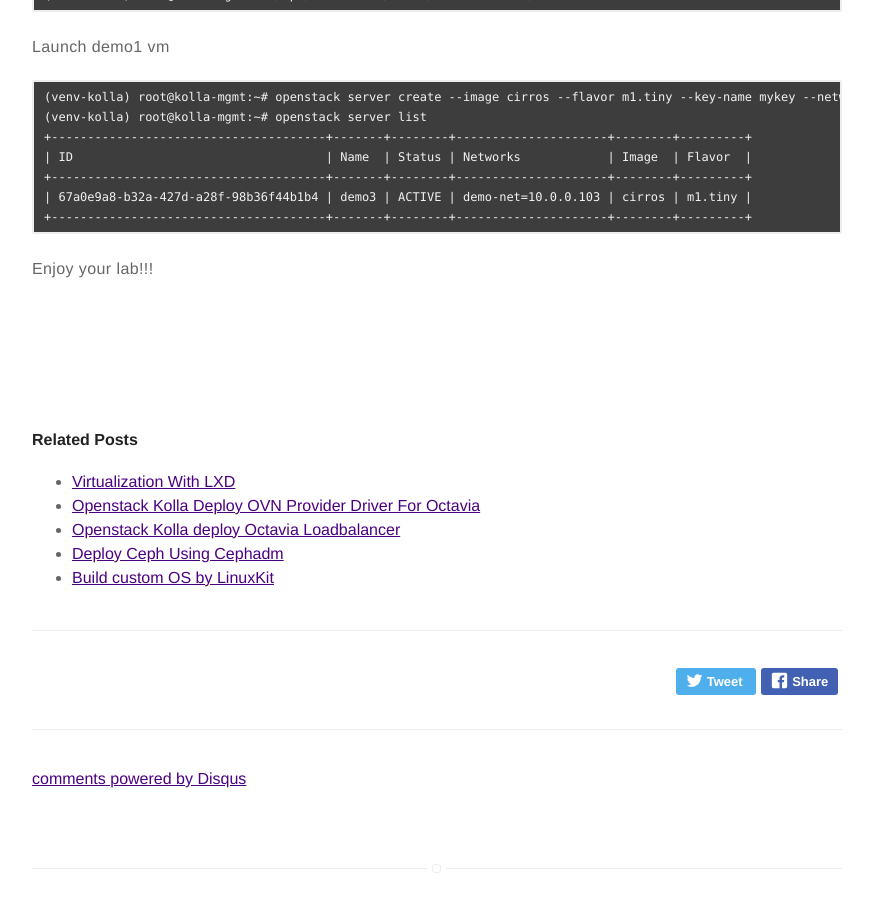
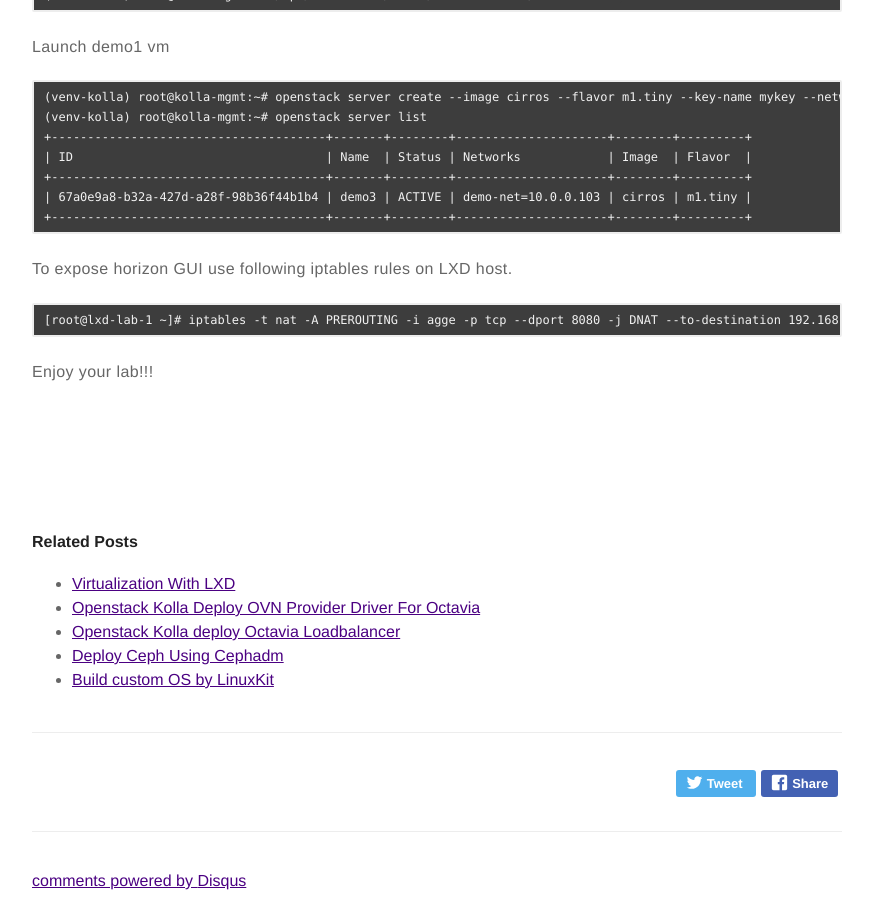
Before and after one commit to satishdotpatel/satishdotpatel.github.io, a Jekyll site: the page built from _posts/2023-07-02-build-multinode-kolla-lab-using-lxd.markdown, in a window 1280 px wide and 900 px high, scrolled down 6819 px. Shown: the whole window, without its empty margins (203-1076 px from the left). Built offline with Jekyll 4.4.1, drawn with Linux system fonts in a browser that asks for light colours; comment, search, counter and statistics services are not loaded.

Commit message:
LXD kolla multinode lab

````diff
--- a/_posts/2023-07-02-build-multinode-kolla-lab-using-lxd.markdown
+++ b/_posts/2023-07-02-build-multinode-kolla-lab-using-lxd.markdown
@@ -336,4 +336,13 @@
 | 67a0e9a8-b32a-427d-a28f-98b36f44b1b4 | demo3 | ACTIVE | demo-net=10.0.0.103 | cirros | m1.tiny |
 +--------------------------------------+-------+--------+---------------------+--------+---------+
 ```
+
+To expose horizon GUI use following iptables rules on LXD host.
+
+```
+[root@lxd-lab-1 ~]# iptables -t nat -A PREROUTING -i agge -p tcp --dport 8080 -j DNAT --to-destination 192.168.1.100:80
+```
+
+
+
 Enjoy your lab!!!
````
